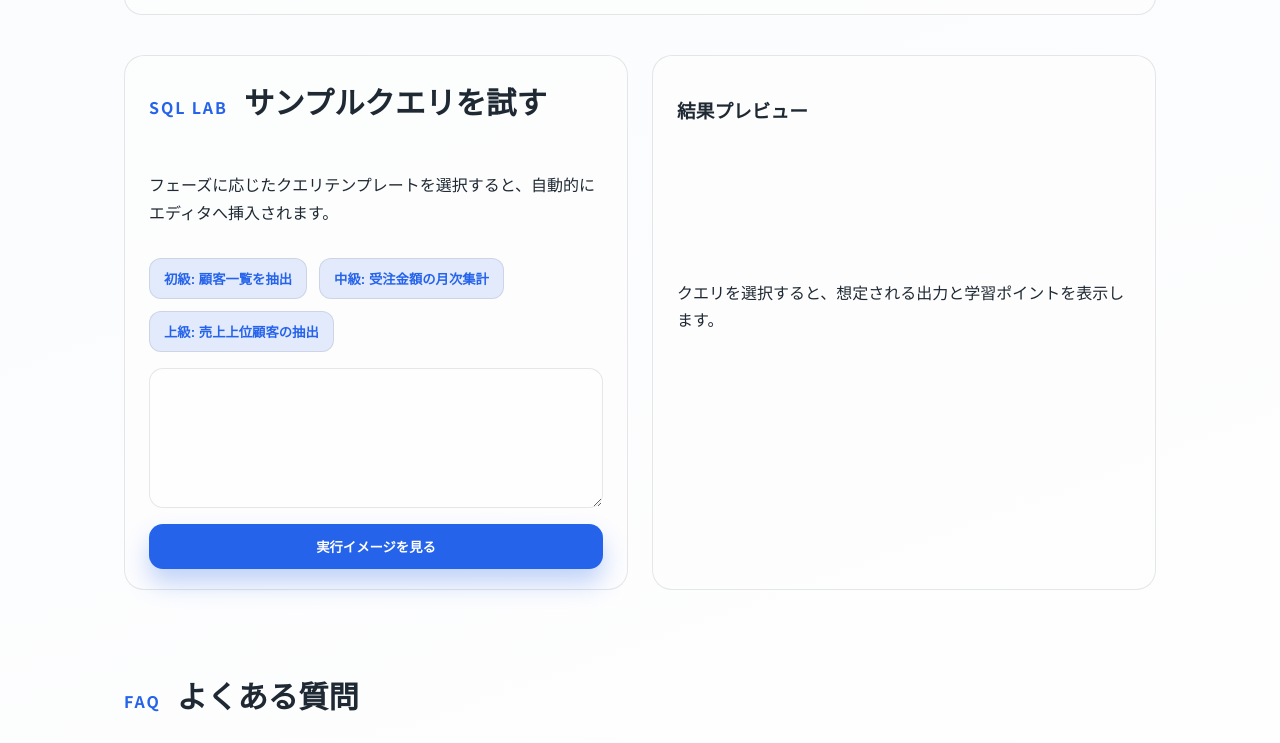
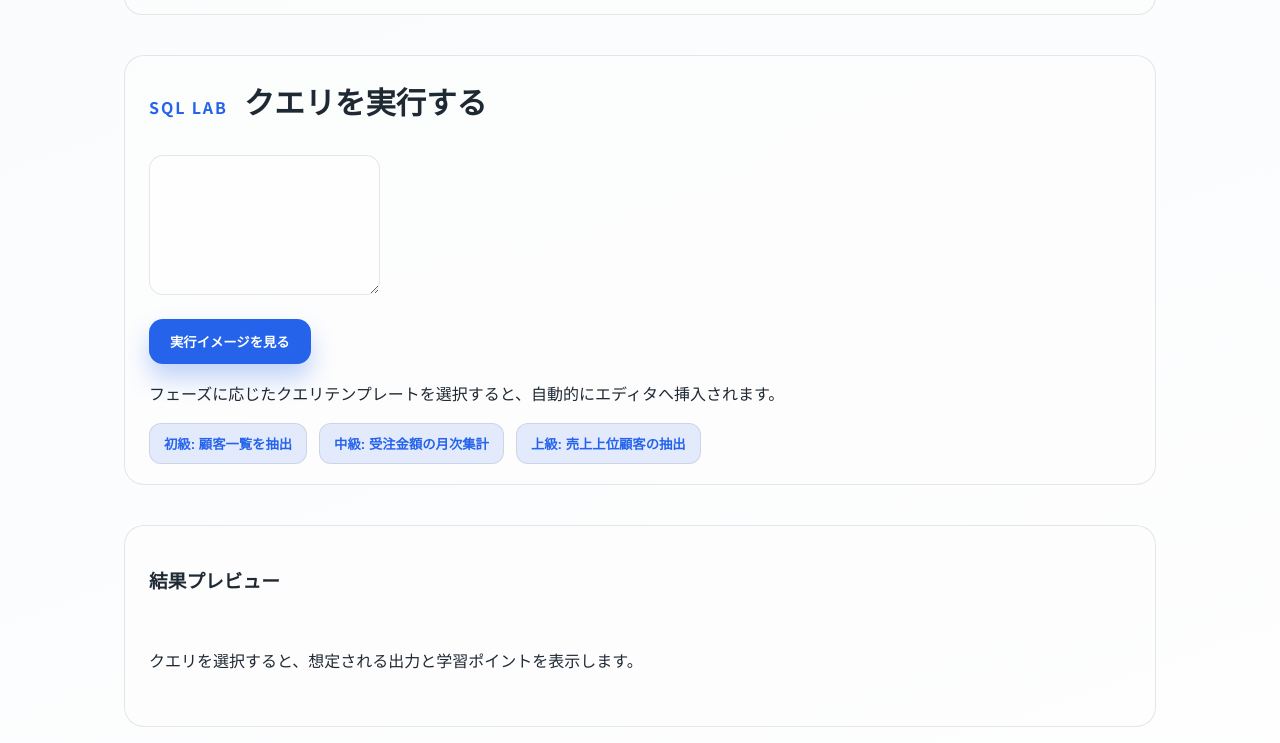
Before and after one commit to tnishiki/SQLBasic.web, a plain HTML site: page index.html in a window 1280 px wide. Shown: the part 1817-2560 px from the top of the page. Drawn offline with Linux system fonts and the light colour scheme; files whose address does not match are found by name.

Commit message:
changed editor layout

```diff
--- a/index.html
+++ b/index.html
@@ -77,14 +77,20 @@
             <div class="lab-panel">
                 <div class="section-title section-title--compact">
                     <span>SQL Lab</span>
-                    <h2 id="lab-heading">サンプルクエリを試す</h2>
+                    <h2 id="lab-heading">クエリを実行する</h2>
                 </div>
+                <div>
+                <label for="queryEditor" class="visually-hidden">SQL エディタ</label>
+                <textarea id="queryEditor" aria-label="SQL エディタ"></textarea>
+                </div>
+                <div>
+                <button class="button primary" id="runQuery" type="button">実行イメージを見る</button>
                 <p>フェーズに応じたクエリテンプレートを選択すると、自動的にエディタへ挿入されます。</p>
                 <div class="query-buttons" id="queryButtons"></div>
-                <label for="queryEditor" class="visually-hidden">SQL エディタ</label>
-                <textarea id="queryEditor" aria-label="SQL エディタ"></textarea>
-                <button class="button primary" id="runQuery" type="button">実行イメージを見る</button>
+                </div>
             </div>
+        </section>
+        <section id="lab-result" class="sql-lab" aria-labelledby="lab-heading">
             <div class="lab-panel" aria-live="polite">
                 <h3>結果プレビュー</h3>
                 <p id="resultDescription">クエリを選択すると、想定される出力と学習ポイントを表示します。</p>
```
